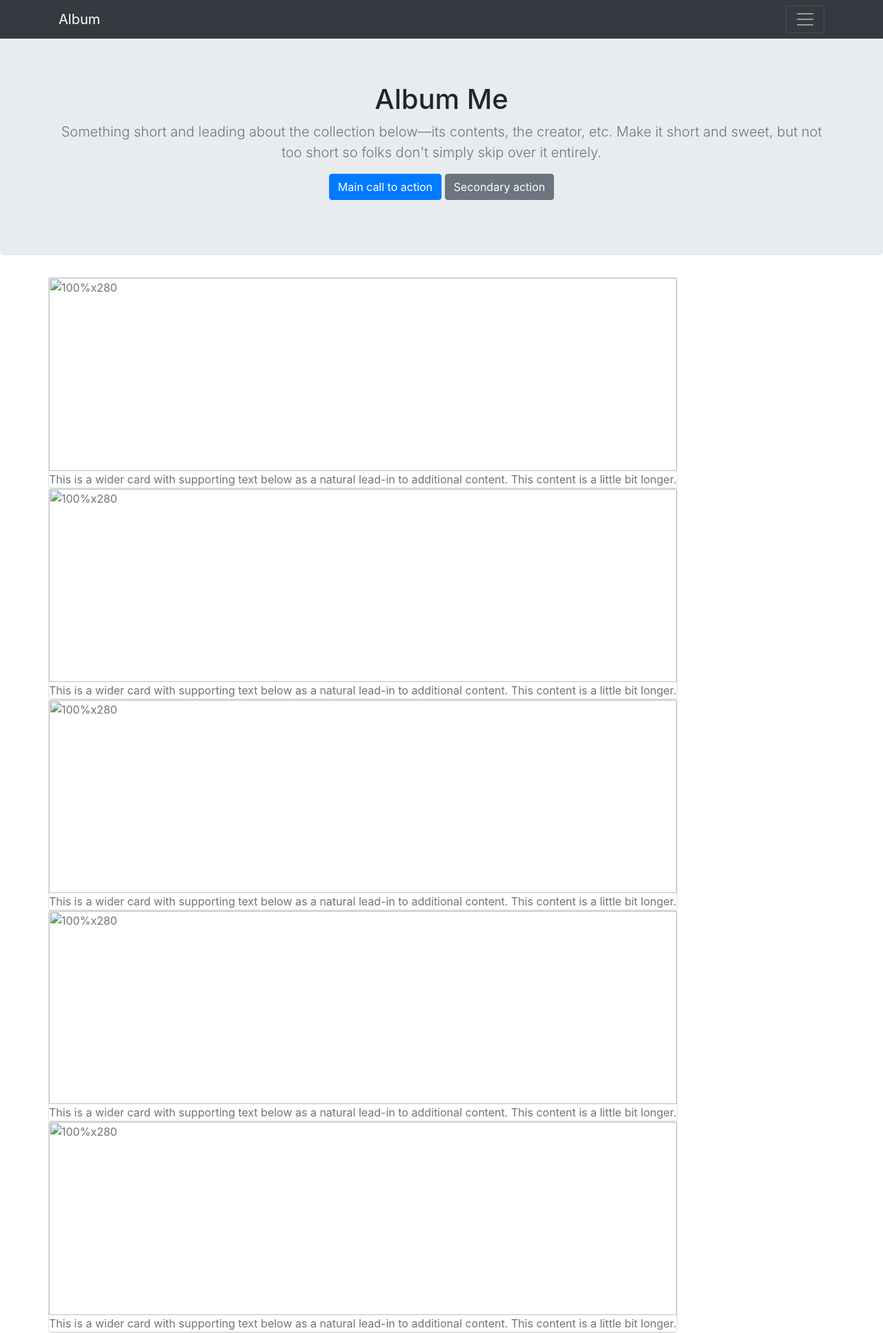
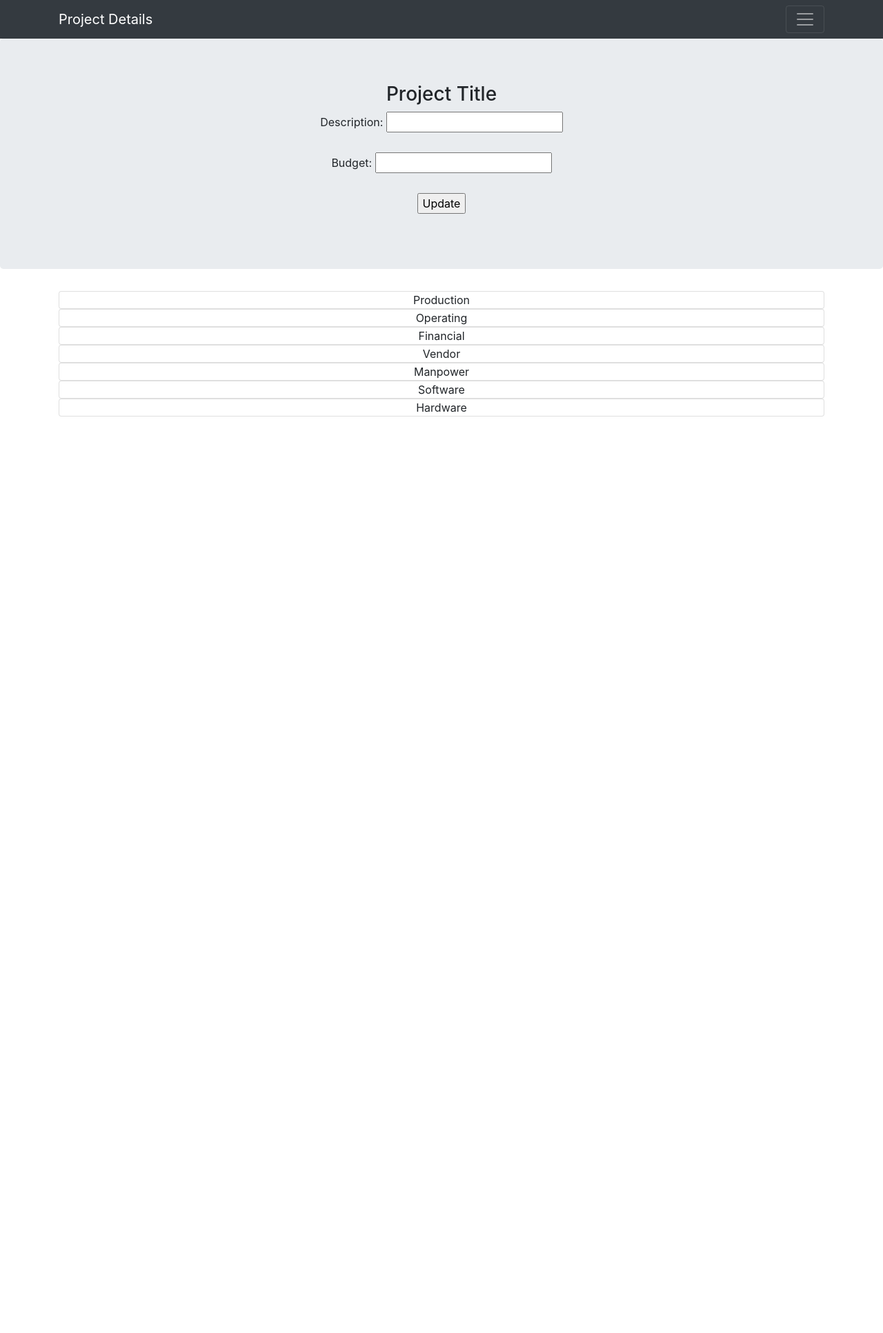
Before and after one commit to junxiang888/TT2_15, a Flask app: template templates/projectContent.html in a window 1280 px wide. Shown: the top 1933 px of the page at 69% size. After the commit the page ends 604 px from the top, so only its background shows below. Run offline with Flask 2, Linux system fonts and the light colour scheme; the template is opened without the code that fills it, so the values that code supplies are empty; some libraries are stand-ins or nearby versions.

Commit message:
updated projectcontents

```diff
--- a/templates/projectContent.html
+++ b/templates/projectContent.html
@@ -1,8 +1,17 @@
+<!DOCTYPE html>
+<html>
 <link href="//maxcdn.bootstrapcdn.com/bootstrap/4.0.0/css/bootstrap.min.css" rel="stylesheet" id="bootstrap-css">
 <script src="//maxcdn.bootstrapcdn.com/bootstrap/4.0.0/js/bootstrap.min.js"></script>
 <script src="//code.jquery.com/jquery-1.11.1.min.js"></script>
-<!------ Include the above in your HEAD tag ---------->
-
+<style>
+    div.a {
+        text-align: center;
+    }
+</style>
+<head>
+    <title>Project</title>
+</head>
+<body>
  <div class="collapse bg-inverse navbar-dark bg-dark " id="navbarHeader">
       <div class="container">
         <div class="row">
@@ -10,20 +19,12 @@
             <h4 class="text-white">About</h4>
             <p class="text-muted">Add some information about the album below, the author, or any other background context. Make it a few sentences long so folks can pick up some informative tidbits. Then, link them off to some social networking sites or contact information.</p>
           </div>
-          <div class="col-sm-4 py-4">
-            <h4 class="text-white">Contact</h4>
-            <ul class="list-unstyled">
-              <li><a href="#" class="text-white">Follow on Twitter</a></li>
-              <li><a href="#" class="text-white">Like on Facebook</a></li>
-              <li><a href="#" class="text-white">Email me</a></li>
-            </ul>
-          </div>
         </div>
       </div>
     </div>
     <div class="navbar navbar-inverse navbar-dark bg-dark">
       <div class="container d-flex justify-content-between">
-        <a href="http://lacodeid.com/" class="navbar-brand">Album</a>
+        <a href="http://lacodeid.com/" class="navbar-brand">Project Details</a>
         <button class="navbar-toggler" type="button" data-toggle="collapse" data-target="#navbarHeader" aria-controls="navbarHeader" aria-expanded="false" aria-label="Toggle navigation">
           <span class="navbar-toggler-icon"></span>
         </button>
@@ -32,58 +33,44 @@
 
     <section class="jumbotron text-center">
       <div class="container">
-        <h1 class="jumbotron-heading">Album Me</h1>
-        <p class="lead text-muted">Something short and leading about the collection below—its contents, the creator, etc. Make it short and sweet, but not too short so folks don't simply skip over it entirely.</p>
-        <p>
-          <a href="https://nusasatu.com" class="btn btn-primary">Main call to action</a>
-          <a href="https://nusasatu.com" class="btn btn-secondary">Secondary action</a>
-        </p>
+        <h3 class="jumbotron-heading">Project Title</h3>
+        <form action="/action_page.php">
+            <label for="fname">Description:</label>
+            <input type="text" id="fname" name="fname"><br><br>
+            <label for="lname">Budget:</label>
+            <input type="text" id="lname" name="lname"><br><br>
+            <input type="submit" value="Update">
+          </form>
+        <p class="lead text-muted"></p>
       </div>
     </section>
 
-    <div class="album text-muted">
-      <div class="container">
-
-        <div class="row">
+    <div class="container">
+        <div class="a">
           <div class="card">
-           <img data-src="holder.js/100px280/thumb" alt="100%x280" style="height: 280px; width: 100%; display: block;" src="http://via.placeholder.com/356x280" data-holder-rendered="true">
-            <p class="card-text">This is a wider card with supporting text below as a natural lead-in to additional content. This content is a little bit longer.</p>
+            <p class="card-text">Production</p>
           </div>
           <div class="card">
-            <img data-src="holder.js/100px280/thumb" alt="100%x280" style="height: 280px; width: 100%; display: block;" src="http://via.placeholder.com/356x280" data-holder-rendered="true">
-            <p class="card-text">This is a wider card with supporting text below as a natural lead-in to additional content. This content is a little bit longer.</p>
+            <p class="card-text">Operating</p>
           </div>
           <div class="card">
-           <img data-src="holder.js/100px280/thumb" alt="100%x280" style="height: 280px; width: 100%; display: block;" src="http://via.placeholder.com/356x280" data-holder-rendered="true">
-            <p class="card-text">This is a wider card with supporting text below as a natural lead-in to additional content. This content is a little bit longer.</p>
-          </div>
-
-          <div class="card">
-            <img data-src="holder.js/100px280/thumb" alt="100%x280" style="height: 280px; width: 100%; display: block;" src="http://via.placeholder.com/356x280" data-holder-rendered="true">
-            <p class="card-text">This is a wider card with supporting text below as a natural lead-in to additional content. This content is a little bit longer.</p>
+            <p class="card-text">Financial</p>
           </div>
           <div class="card">
-            <img data-src="holder.js/100px280/thumb" alt="100%x280" style="height: 280px; width: 100%; display: block;" src="http://via.placeholder.com/356x280" data-holder-rendered="true">
-            <p class="card-text">This is a wider card with supporting text below as a natural lead-in to additional content. This content is a little bit longer.</p>
+            <p class="card-text">Vendor</p>
           </div>
           <div class="card">
-            <img data-src="holder.js/100px280/thumb" alt="100%x280" style="height: 280px; width: 100%; display: block;" src="http://via.placeholder.com/356x280" data-holder-rendered="true">
-            <p class="card-text">This is a wider card with supporting text below as a natural lead-in to additional content. This content is a little bit longer.</p>
-          </div>
-
-          <div class="card">
-            <img data-src="holder.js/100px280/thumb" alt="100%x280" style="height: 280px; width: 100%; display: block;" src="http://via.placeholder.com/356x280" data-holder-rendered="true">
-            <p class="card-text">This is a wider card with supporting text below as a natural lead-in to additional content. This content is a little bit longer.</p>
+            <p class="card-text">Manpower</p>
           </div>
           <div class="card">
-            <img data-src="holder.js/100px280/thumb" alt="100%x280" style="height: 280px; width: 100%; display: block;" src="http://via.placeholder.com/356x280" data-holder-rendered="true">
-            <p class="card-text">This is a wider card with supporting text below as a natural lead-in to additional content. This content is a little bit longer.</p>
+            <p class="card-text">Software</p>
           </div>
           <div class="card">
-            <img data-src="holder.js/100px280/thumb" alt="100%x280" style="height: 280px; width: 100%; display: block;" src="http://via.placeholder.com/356x280" data-holder-rendered="true">
-            <p class="card-text">This is a wider card with supporting text below as a natural lead-in to additional content. This content is a little bit longer.</p>
-          </div>
+            <p class="card-text">Hardware</p>
         </div>
+    </div>
 
-      </div>
-    </div>
+
+
+</body>
+</html>
```
